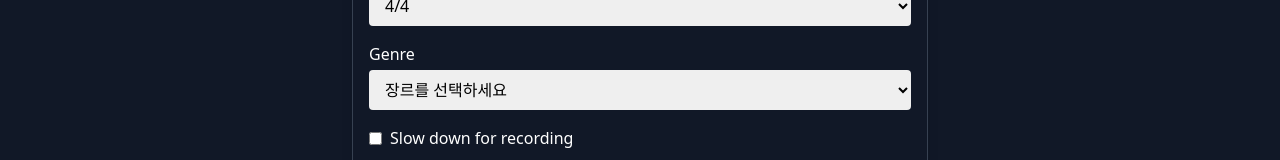
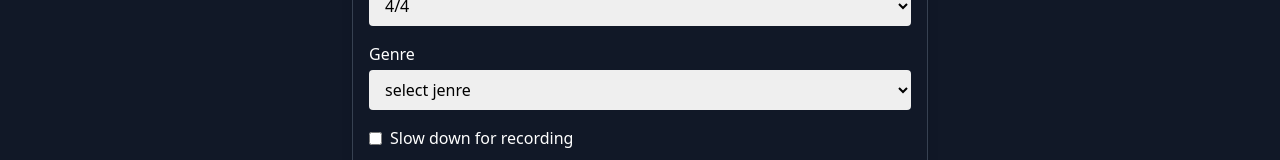
Before and after one commit to Rudilick/rudilick, a React (Create React App) app: page /write in a window 1280 px wide. Shown: the part 351-511 px from the top of the page. Built offline with nearby package versions, Linux system fonts and the light colour scheme.

Commit message:
Add: genre dropdown for drummer styles in Write page

```diff
--- a/src/components/WriteFormSection.jsx
+++ b/src/components/WriteFormSection.jsx
@@ -71,7 +71,7 @@ export default function WriteFormSection() {
           onChange={(e) => setGenre(e.target.value)}
           className="w-full text-black px-3 py-2 rounded"
         >
-          <option value="">장르를 선택하세요</option>
+          <option value="">select jenre</option>
           {[
             "Rock", "Pop", "Funk", "Jazz", "Blues", "Hip-Hop", "R&B", "Soul", "Gospel",
             "EDM", "House", "Techno", "Afrobeat", "Reggae", "Samba", "Bossa Nova", "Latin",
```
